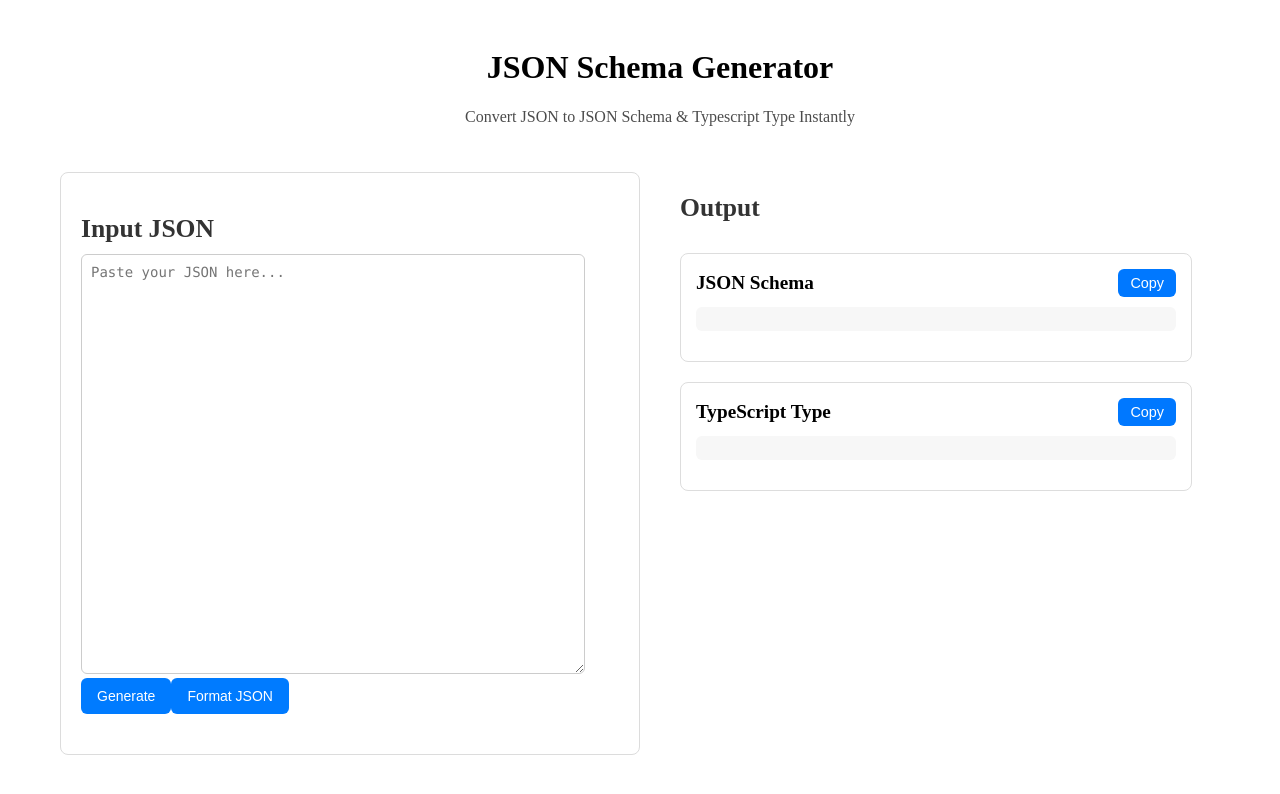
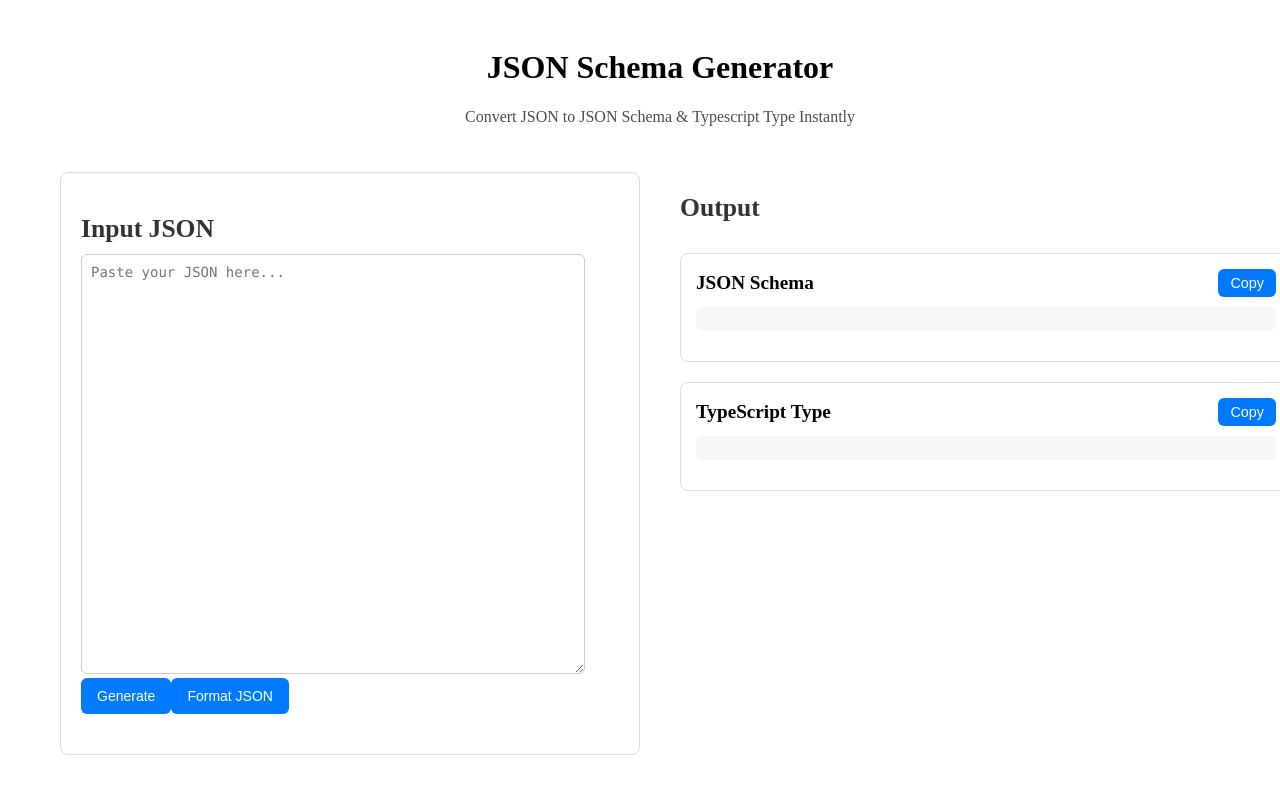
Before and after one commit to VivekVallabhan3407/JsonSchemaGenerator, a React (Vite) app: page / in a window 1280 px wide. Shown: the top 794 px of the page. Built offline with nearby package versions, Linux system fonts and the light colour scheme.

Commit message:
updated right-pane size

```diff
--- a/src/components/OutputPanel/OutputPanel.css
+++ b/src/components/OutputPanel/OutputPanel.css
@@ -16,8 +16,10 @@
   border-radius: 8px;
   border: 1px solid #ddd;
   width: 100%;
+  flex: 1;
+  display: flex;
+  flex-direction: column ;
   /* NEW */
-  max-width: 480px;
   /* optional, matches input */
 }
 
@@ -53,7 +55,7 @@
   border-radius: 6px;
   font-family: "Consolas", monospace;
   font-size: 0.95rem;
-  max-height: 300px;
+  flex: 1;
   overflow-y: auto;
   white-space: pre-wrap;
 }
--- a/src/styles/global.css
+++ b/src/styles/global.css
@@ -52,5 +52,5 @@
   width: 50%;
   flex-direction: column;
   gap: 20px;
-  height:100%
+  height:100%;
 }
```
